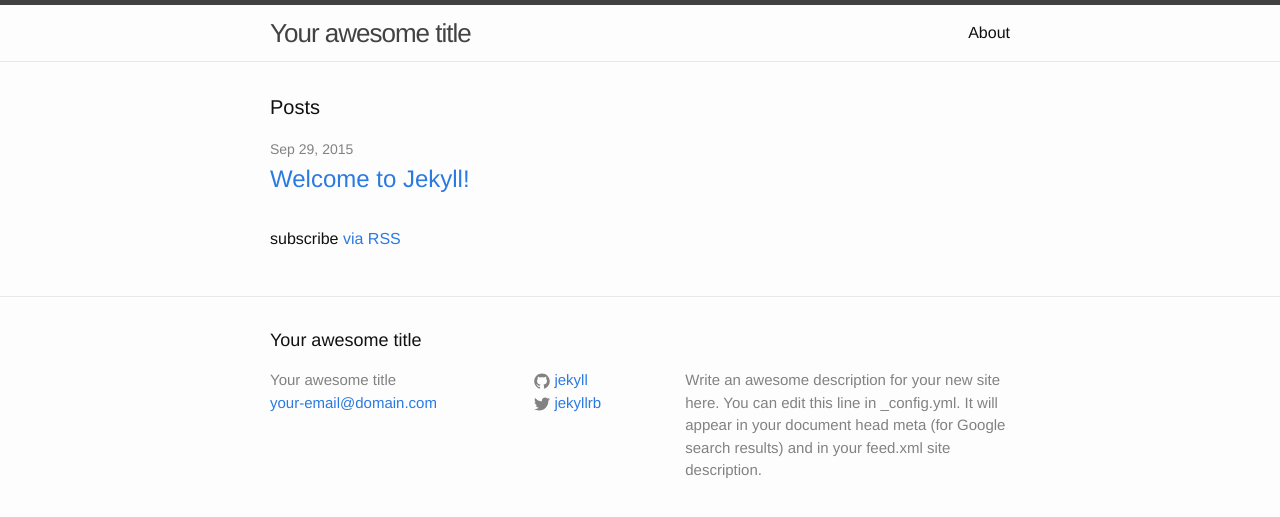
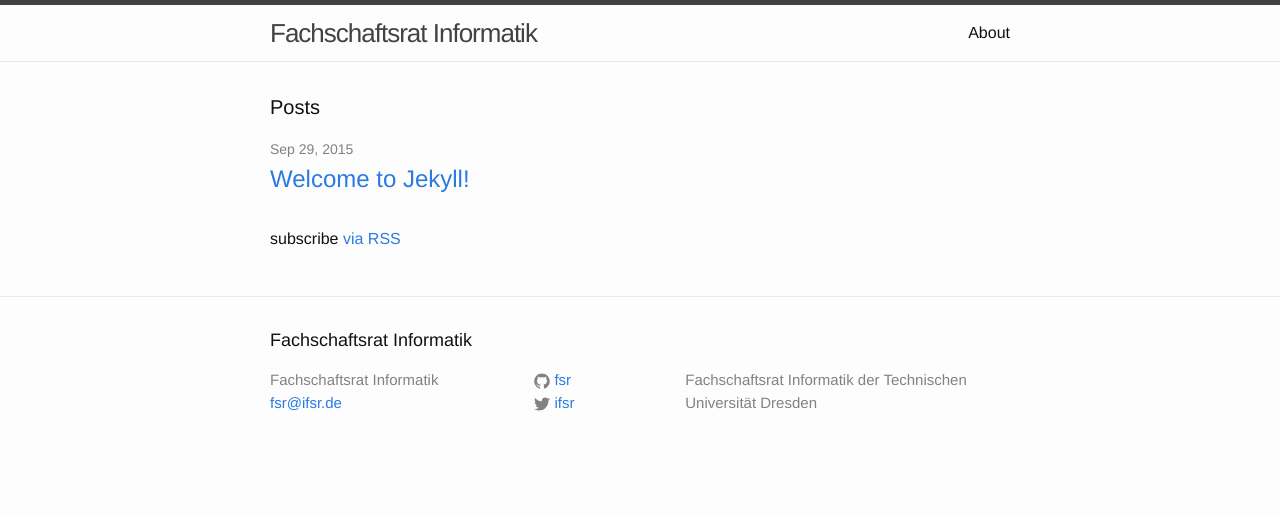
Before and after one commit to fsr/ifsr.de2.0, a Jekyll site: the page built from index.html, in a window 1280 px wide. Shown: the top 517 px of the page. Built offline with Jekyll 4.4.1, drawn with Linux system fonts in a browser that asks for light colours.

Commit message:
update config

```diff
--- a/_config.yml
+++ b/_config.yml
@@ -1,14 +1,12 @@
 # Site settings
-title: Your awesome title
-email: your-email@domain.com
-description: > # this means to ignore newlines until "baseurl:"
-  Write an awesome description for your new site here. You can edit this
-  line in _config.yml. It will appear in your document head meta (for
-  Google search results) and in your feed.xml site description.
-baseurl: "" # the subpath of your site, e.g. /blog/
-url: "http://yourdomain.com" # the base hostname & protocol for your site
-twitter_username: jekyllrb
-github_username:  jekyll
+title: Fachschaftsrat Informatik
+email: fsr@ifsr.de
+description: Fachschaftsrat Informatik der Technischen Universität Dresden
+baseurl: ""
+url: "https://ifsr.de"
+twitter_username: ifsr
+github_username:  fsr
+facebook_username: iFSR.de
 
 # Build settings
 markdown: kramdown
```
